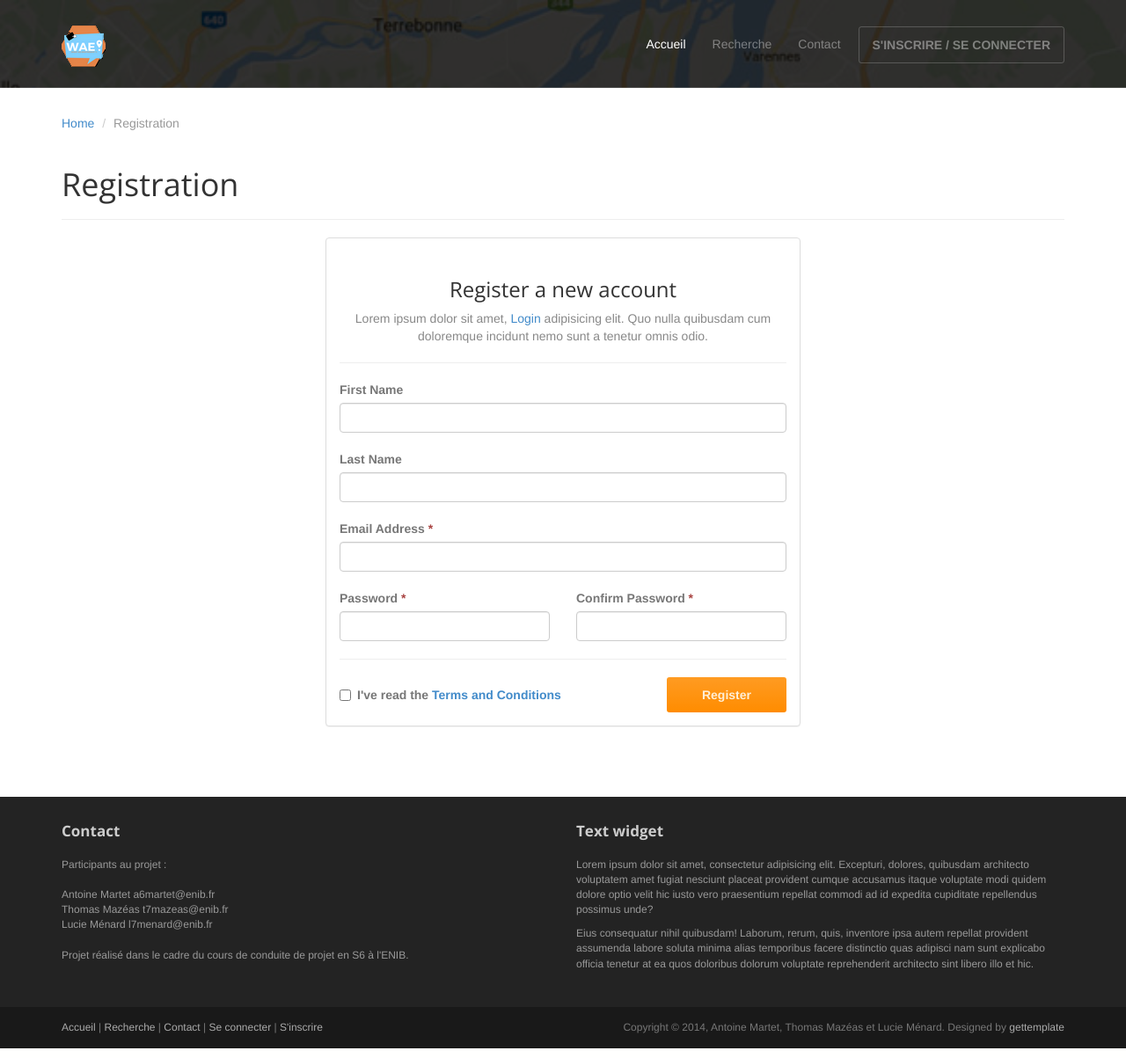
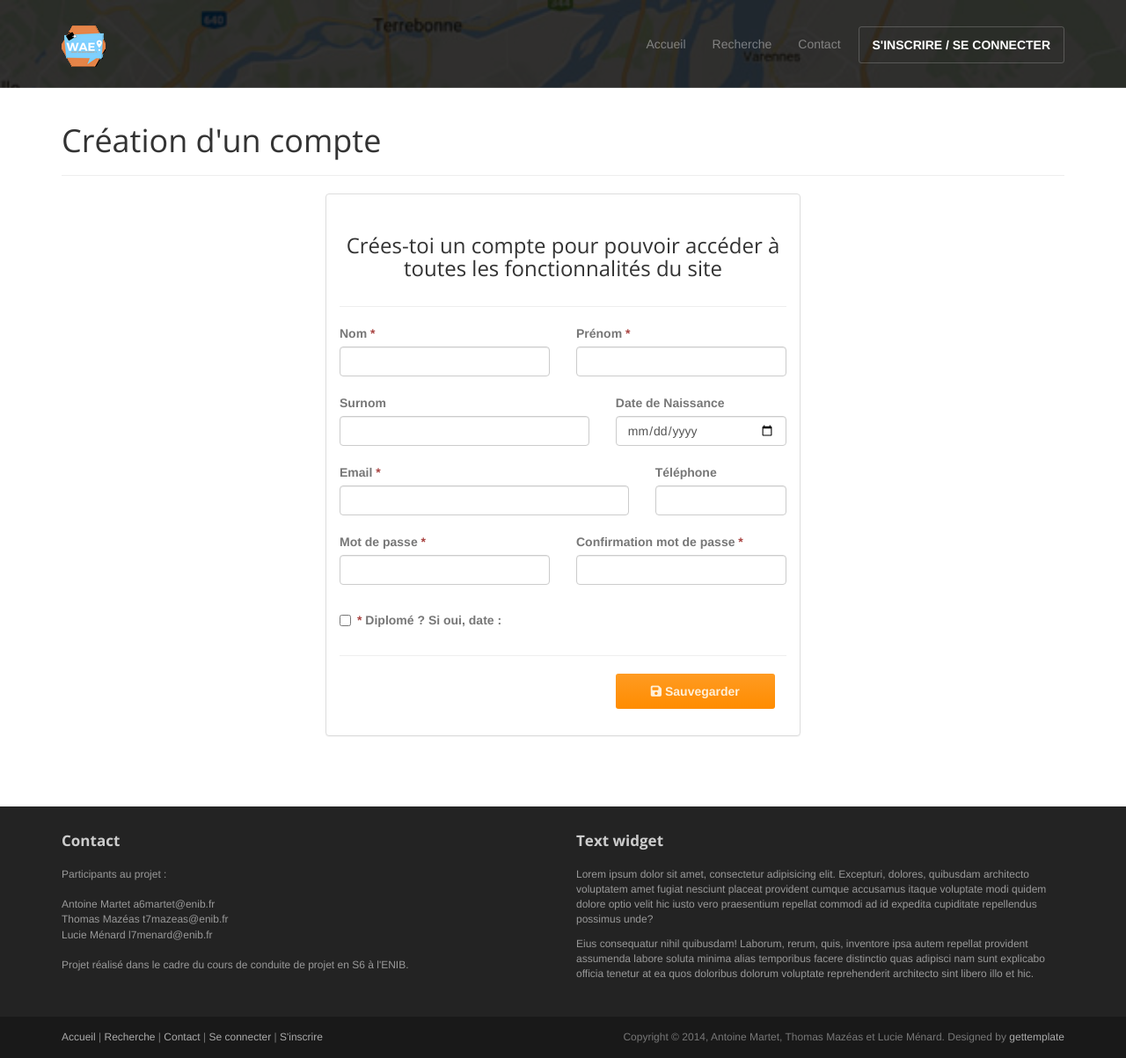
Before and after one commit to LucieMenard/Want-an-ENIntership, a Flask app: page /signup in a window 1280 px wide. Shown: the whole page at 88% size. Run offline with Flask 2, Linux system fonts and the light colour scheme; some libraries are stand-ins or nearby versions.

Commit message:
[HTML+JS] Page Signup

```diff
--- /dev/null
+++ b/static/js/signup.js
@@ -0,0 +1,50 @@
+function User(){
+    this.Nom = ""
+    this.Prenom = ""
+    this.Surnom = ""
+    this.Naissance = ""
+    this.Email = ""
+    this.Telephone = ""
+    this.Mdp = ""
+    this.Diplome = false
+    this.DateDiplome = ""
+}
+
+
+var vm = new Vue({
+    el: "#app",
+    delimiters: ['[[', ']]'],
+    data: {
+        user: new User(),
+        confirmPassword: "",
+        err: []
+    },
+
+    methods : {
+        validate: function(){
+            //Regular expression of an email
+            let reg = /^\w+([\.-]?\w+)*@\w+([\.-]?\w+)*(\.\w{2,3})+$/
+
+            if (!this.user.Email || !this.user.Nom || !this.user.Prenom || !this.user.Mdp){
+                this.err.push('Les champs marqués avec une * sont obligatoires')
+            }
+            if (!this.user.Email.match(reg)){
+                this.err.push("L'email n'est pas valide")
+            }
+
+            if (this.user.Mdp != this.confirmPassword){
+                this.err.push("Les mots de passes sont différents")
+            }
+
+            if (this.user.Diplome && !this.user.DateDiplome){
+                this.err.push("La date du diplôme doit-être spécifiée")
+            }
+        },
+
+
+        submit : function(){
+            this.err = []
+            this.validate()
+        }
+    }
+})
--- a/templates/signup.html
+++ b/templates/signup.html
@@ -1,10 +1,11 @@
 <!DOCTYPE html>
 <html lang="en">
+
 <head>
 	<meta charset="utf-8">
-		<meta name="viewport"    content="width=device-width, initial-scale=1.0">
+	<meta name="viewport" content="width=device-width, initial-scale=1.0">
 	<meta name="description" content="">
-		<meta name="author"      content="Sergey Pozhilov (GetTemplate.com)">
+	<meta name="author" content="Sergey Pozhilov (GetTemplate.com)">
 
 	<title>Want an ENIntership ?</title>
 
@@ -14,9 +15,13 @@
 	<link rel="stylesheet" href="{{ url_for('static', filename='css/bootstrap.min.css')}}">
 	<link rel="stylesheet" href="{{ url_for('static', filename='css/font-awesome.min.css') }}">
 
+
+	<script src="https://kit.fontawesome.com/8846054c71.js" crossorigin="anonymous"></script>
 	<!-- Custom styles for our template -->
-		<link rel="stylesheet" href="{{ url_for('static', filename='css/bootstrap-theme.css')}}" media="screen" >
+	<link rel="stylesheet" href="{{ url_for('static', filename='css/bootstrap-theme.css')}}" media="screen">
 	<link rel="stylesheet" href="{{ url_for('static', filename='css/main.css')}}">
+	<script src="https://cdn.jsdelivr.net/npm/vue/dist/vue.js"></script>
+
 
 	<!-- HTML5 shim and Respond.js IE8 support of HTML5 elements and media queries -->
 	<!--[if lt IE 9]>
@@ -26,23 +31,28 @@
 </head>
 
 <body>
+	<div id="app">
 		<!-- Fixed navbar -->
-	<div class="navbar navbar-inverse navbar-fixed-top headroom" >
+		<div class="navbar navbar-inverse navbar-fixed-top headroom">
 			<div class="container">
 				<div class="navbar-header">
 					<!-- Button for smallest screens -->
-				<button type="button" class="navbar-toggle" data-toggle="collapse" data-target=".navbar-collapse"><span class="icon-bar"></span> <span class="icon-bar"></span> <span class="icon-bar"></span> </button>
-				<a class="navbar-brand" href="/"><img src="{{ url_for('static', filename='images/logo.png')}}" alt="Progressus HTML5 template"></a>
+					<button type="button" class="navbar-toggle" data-toggle="collapse"
+						data-target=".navbar-collapse"><span class="icon-bar"></span> <span class="icon-bar"></span>
+						<span class="icon-bar"></span> </button>
+					<a class="navbar-brand" href="/"><img src="{{ url_for('static', filename='images/logo.png')}}"
+							alt="Progressus HTML5 template"></a>
 				</div>
 				<div class="navbar-collapse collapse">
 					<ul class="nav navbar-nav pull-right">
-					<li class="active"><a href="#">Accueil</a></li>
+						<li><a href="/">Accueil</a></li>
 						<!-- Il faut créer le fichier html derrière -->
 						<li><a href="recherche">Recherche</a></li>
 						<li><a href="contact">Contact</a></li>
-					<li><a class="btn" href="signin">S'INSCRIRE / SE CONNECTER</a></li>
+						<li class="active"><a class="btn" href="signin">S'INSCRIRE / SE CONNECTER</a></li>
 					</ul>
-			</div><!--/.nav-collapse -->
+				</div>
+				<!--/.nav-collapse -->
 			</div>
 		</div>
 		<!-- /.navbar -->
@@ -52,65 +62,96 @@
 		<!-- container -->
 		<div class="container">
 
-		<ol class="breadcrumb">
-			<li><a href="/">Home</a></li>
-			<li class="active">Registration</li>
-		</ol>
+
 
 			<div class="row">
 
 				<!-- Article main content -->
 				<article class="col-xs-12 maincontent">
 					<header class="page-header">
-					<h1 class="page-title">Registration</h1>
+						<h1 class="page-title">Création d'un compte</h1>
 					</header>
 
 					<div class="col-md-6 col-md-offset-3 col-sm-8 col-sm-offset-2">
 						<div class="panel panel-default">
 							<div class="panel-body">
-							<h3 class="thin text-center">Register a new account</h3>
-							<p class="text-center text-muted">Lorem ipsum dolor sit amet, <a href="signin">Login</a> adipisicing elit. Quo nulla quibusdam cum doloremque incidunt nemo sunt a tenetur omnis odio. </p>
-							<hr>
-
-							<form>
-								<div class="top-margin">
-									<label>First Name</label>
-									<input type="text" class="form-control">
+								<div class="row">
+									<h3 class="thin text-center">Crées-toi un compte pour pouvoir accéder à toutes les fonctionnalités du site</h3>
 								</div>
-								<div class="top-margin">
-									<label>Last Name</label>
-									<input type="text" class="form-control">
+								<hr/>
+								<div class="form-group">
+									<div class="row">
+										<div class="col-xs-6">
+											<label>Nom<span class="text-danger"> *</span></label>
+											<input v-model="user.Nom" id="test" class="form-control" required>
 										</div>
-								<div class="top-margin">
-									<label>Email Address <span class="text-danger">*</span></label>
-									<input type="text" class="form-control">
+										<div class="col-xs-6">
+											<label>Prénom<span class="text-danger"> *</span></label>
+											<input type="text" v-model="user.Prenom" class="form-control" required>
+										</div>
+									</div>
+									<br/>
+									<div class="row">
+										<div class="col-xs-7">
+											<label>Surnom</label>
+											<input type="text" v-model="user.Surnom" class="form-control">
+										</div>
+										<div class="col-xs-5">
+											<label>Date de Naissance</label>
+											<input type="date" v-model="user.Naissance" class="form-control">
+										</div>
+									</div>
+									<br />
+									<div class="row">
+										<div class="col-sm-8">
+											<label>Email<span class="text-danger"> *</span></label>
+											<input type="email" v-model="user.Email" class="form-control" required>
 										</div>
 
-								<div class="row top-margin">
-									<div class="col-sm-6">
-										<label>Password <span class="text-danger">*</span></label>
-										<input type="text" class="form-control">
-									</div>
-									<div class="col-sm-6">
-										<label>Confirm Password <span class="text-danger">*</span></label>
-										<input type="text" class="form-control">
+										<div class="col-sm-4">
+											<label>Téléphone</label>
+											<input type="tel" v-model="user.Telephone" class="form-control">
 										</div>
 									</div>
+									<br />
+									<div class="row">
+										<div class="col-xs-6">
+											<label>Mot de passe<span class="text-danger"> *</span></label>
+											<input type="password" v-model="user.Mdp" class="form-control" required>
+										</div>
 
-								<hr>
+										<div class="col-xs-6">
+											<label>Confirmation mot de passe<span class="text-danger"> *</span></label>
+											<input type="password" class="form-control" v-model="confirmPassword" required>
+										</div>
+									</div>
+									<br />
+									<div class="row">
+										<div class="col-md-5">
+											<label class="checkbox">
+												<input type="checkbox" v-model="user.Diplome">
+												<span class="text-danger">* </span>Diplomé ? Si oui, date :
+											</label>
+										</div>
+										<div class="col-md-7" v-if="user.Diplome">
+											<input type="date" v-model="user.DateDiplome" class="form-control">
+										</div>
+									</div>
+									<hr />
+
+
 
 									<div class="row">
-									<div class="col-lg-8">
-										<label class="checkbox">
-											<input type="checkbox">
-											I've read the <a href="page_terms.html">Terms and Conditions</a>
-										</label>
+										<div class="col-xs-7">
+											<ul>
+												<li v-for="e in err" class="text-danger">[[ e ]]</li>
+											</ul>
 										</div>
-									<div class="col-lg-4 text-right">
-										<button class="btn btn-action" type="submit">Register</button>
+										<div class="col-xs-5">
+											<button class="btn btn-action" v-on:click="submit" type="submit"><i class="fas fa-save"></i> Sauvegarder</button>
 										</div>
 									</div>
-							</form>
+								</div>
 							</div>
 						</div>
 
@@ -120,7 +161,7 @@
 				<!-- /Article -->
 
 			</div>
-	</div>	<!-- /container -->
+		</div> <!-- /container -->
 
 
 		<footer id="footer" class="top-space">
@@ -146,8 +187,14 @@
 						<div class="col-md-6 widget">
 							<h3 class="widget-title">Text widget</h3>
 							<div class="widget-body">
-							<p>Lorem ipsum dolor sit amet, consectetur adipisicing elit. Excepturi, dolores, quibusdam architecto voluptatem amet fugiat nesciunt placeat provident cumque accusamus itaque voluptate modi quidem dolore optio velit hic iusto vero praesentium repellat commodi ad id expedita cupiditate repellendus possimus unde?</p>
-							<p>Eius consequatur nihil quibusdam! Laborum, rerum, quis, inventore ipsa autem repellat provident assumenda labore soluta minima alias temporibus facere distinctio quas adipisci nam sunt explicabo officia tenetur at ea quos doloribus dolorum voluptate reprehenderit architecto sint libero illo et hic.</p>
+								<p>Lorem ipsum dolor sit amet, consectetur adipisicing elit. Excepturi, dolores,
+									quibusdam architecto voluptatem amet fugiat nesciunt placeat provident cumque
+									accusamus itaque voluptate modi quidem dolore optio velit hic iusto vero praesentium
+									repellat commodi ad id expedita cupiditate repellendus possimus unde?</p>
+								<p>Eius consequatur nihil quibusdam! Laborum, rerum, quis, inventore ipsa autem repellat
+									provident assumenda labore soluta minima alias temporibus facere distinctio quas
+									adipisci nam sunt explicabo officia tenetur at ea quos doloribus dolorum voluptate
+									reprehenderit architecto sint libero illo et hic.</p>
 							</div>
 						</div>
 
@@ -174,7 +221,8 @@
 						<div class="col-md-6 widget">
 							<div class="widget-body">
 								<p class="text-right">
-								Copyright &copy; 2014, Antoine Martet, Thomas Mazéas et Lucie Ménard. Designed by <a href="http://gettemplate.com/" rel="designer">gettemplate</a>
+									Copyright &copy; 2014, Antoine Martet, Thomas Mazéas et Lucie Ménard. Designed by <a
+										href="http://gettemplate.com/" rel="designer">gettemplate</a>
 								</p>
 							</div>
 						</div>
@@ -185,8 +233,9 @@
 
 		</footer>
 
+	</div>
 
-
+	<script type="text/javascript" src="{{url_for('static', filename='js/signup.js')}}"></script>
 
 
 	<!-- JavaScript libs are placed at the end of the document so the pages load faster -->
@@ -196,4 +245,5 @@
 	<script src=" {{ url_for('static', filename='js/jQuery.headroom.min.js')}}"></script>
 	<script src=" {{url_for('static', filename='js/template.js')}} "></script>
 </body>
+
 </html>
```
Lines whose indentation alone changed are shown as unchanged.
